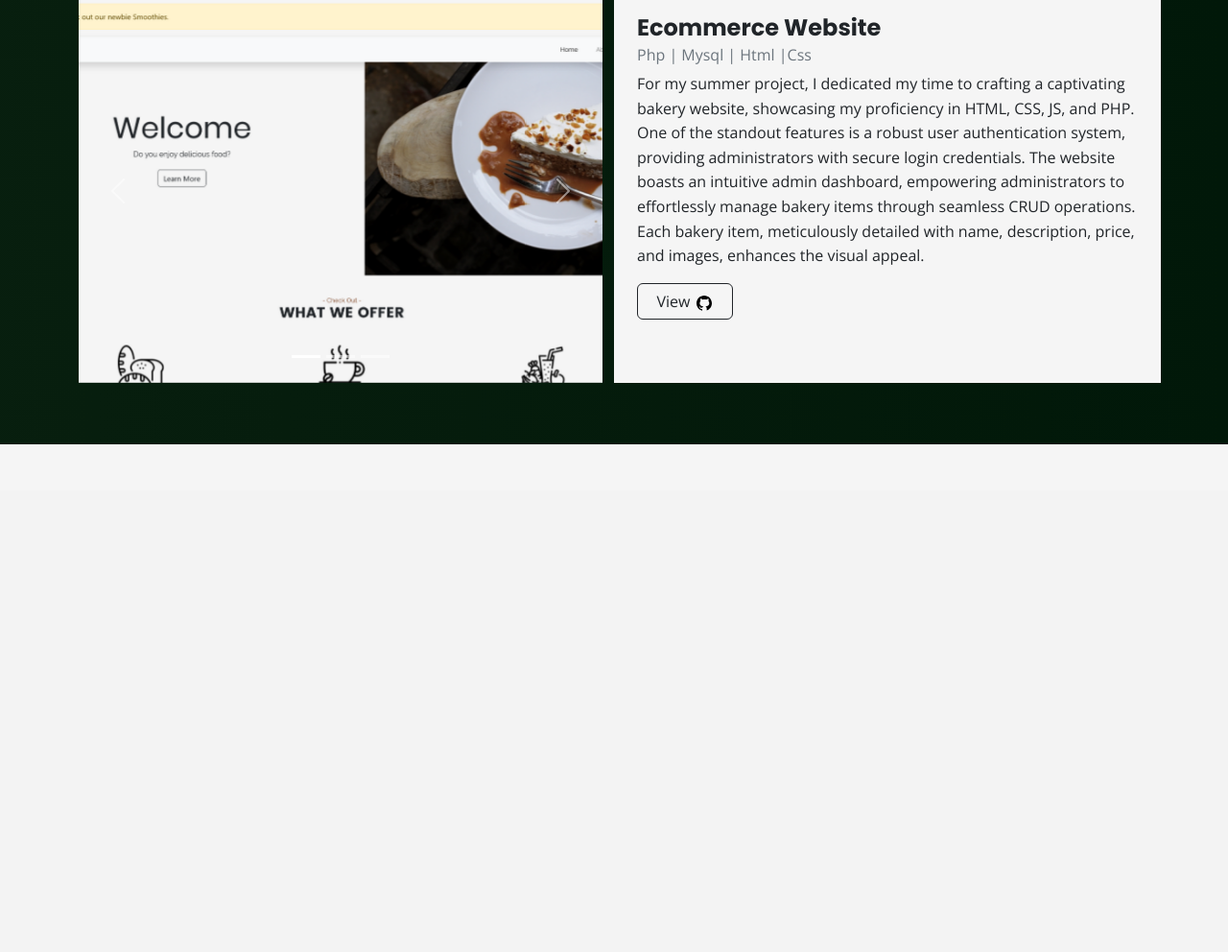
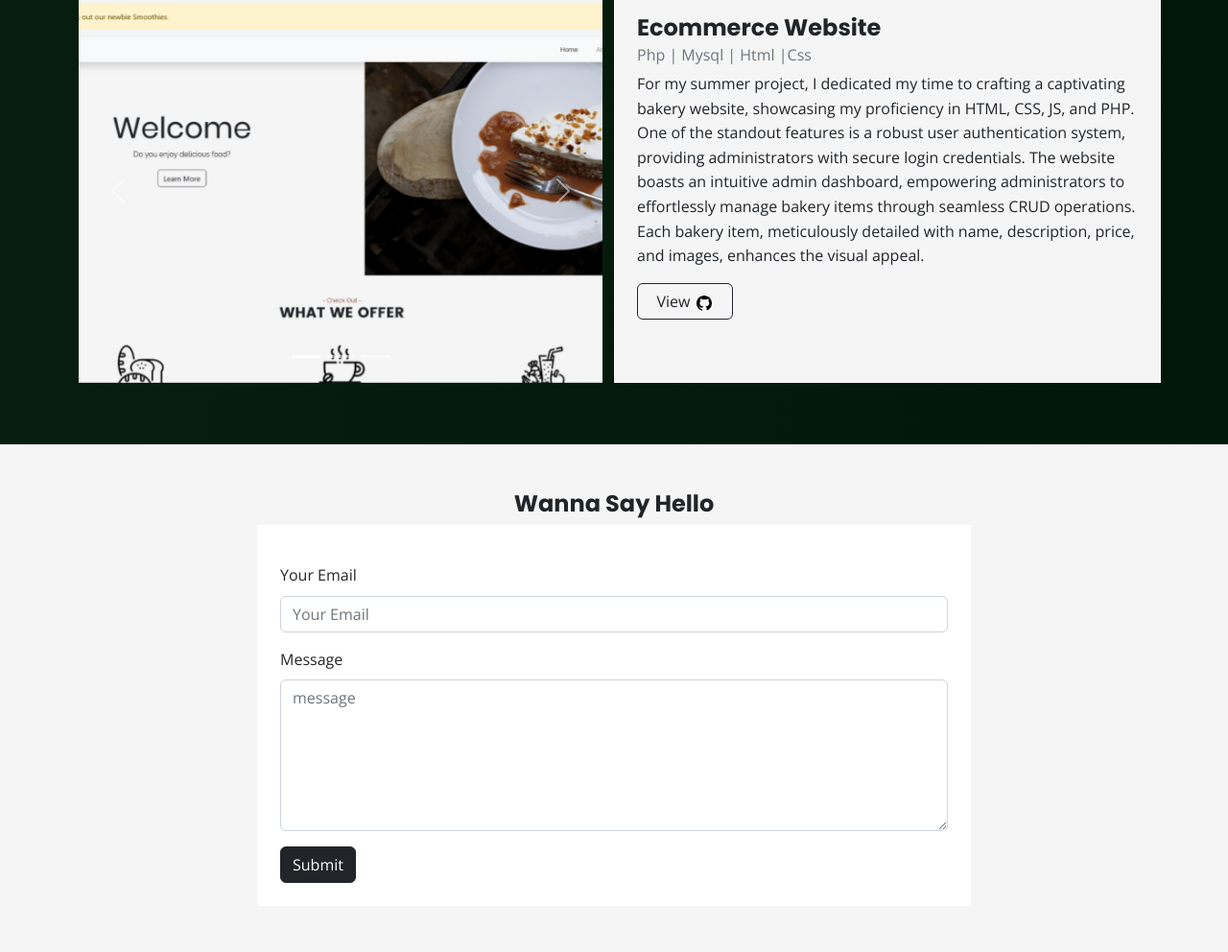
Before and after one commit to JoyeshShrestha/JoPortfolio, a Flask app: page / in a window 1280 px wide. Shown: the part 2662-3654 px from the top of the page at 96% size. Before the commit the page ends 3173 px from the top, so only its background shows below. Run offline with Flask 2, Linux system fonts and the light colour scheme; some libraries are stand-ins or nearby versions; some web fonts are replaced.

Commit message:
Added Contact

```diff
--- a/api/main.py
+++ b/api/main.py
@@ -1,4 +1,12 @@
-from flask import Flask, render_template, jsonify
+from flask import Flask, render_template, jsonify, request,url_for
+import smtplib
+import os
+from dotenv import load_dotenv
+load_dotenv()
+
+
+password = os.environ["email_password"]
+my_email = os.environ["email"]
 # from flask_bootstrap import Bootstrap5
 app= Flask(__name__)
 
@@ -6,8 +14,33 @@ app= Flask(__name__)
 # app.config['SECRET_KEY'] = '8BYkEfBA6O6donzWlSihBXox7C0sKR6b'
 # Bootstrap5(app)
 
-@app.route('/')
+def send_email(email,message):
+        try:
+            connection =smtplib.SMTP("smtp.gmail.com", port=587)
+
+            connection.starttls()
+            connection.login(user=my_email,password=password)
+            connection.sendmail(
+                from_addr = my_email,
+                to_addrs=my_email,
+                msg=f"Subject: This is from your Portfolio\n\nemail: {email}\n\nmessage: {message}\n")
+            connection.close()
+
+        except:
+            return False
+        else:
+            return True
+
+
+@app.route('/',methods=["GET","POST"])
 def hello_world():
+    if request.method == 'POST':
+        email = request.form['email']
+        message = request.form['message']
+        if send_email(email,message):
+            return f"<h1>Successfully sent</h1><a href='{url_for('hello_world')}'>Go back</a>"
+        else:
+            return f"<h1>Email Failed</h1><a href='{url_for('hello_world')}'>Go back</a>"
     return render_template("index.html")
 
 
--- a/api/templates/index.html
+++ b/api/templates/index.html
@@ -313,4 +313,33 @@
               </div>
             </div>
 </div>
+</div>
+<!-- Contact Me -->
+<div class="my-5 container">
+  <div class="text-center">
+      <h3 class="text-dark">Wanna Say Hello</h3>
+  </div>
+  <div class=" d-flex align-items-center justify-content-center">
+      <div class="bg-white col-md-8 col-sm-8">
+          <div class="p-4 rounded shadow-md">
+              <form action="{{ url_for('hello_world')}}" method="post">
+              <div class="mt-3">
+                  <label for="email" class="form-label">Your Email</label>
+                  <input type="text" name="email" class="form-control" placeholder="Your Email" required>
+              </div class="mt-3">
+
+              <div class="mt-3 mb-3">
+                  <label for="message" class="form-label" required>Message</label>
+                  <textarea name="message" cols="20" rows="6" class="form-control"
+                      placeholder="message"></textarea>
+              </div>
+              <button class="btn btn-dark">
+                  Submit
+              </button>
+            </form>
+          </div>
+      </div>
+  </div>
+</div>
+</div>
 {% endblock %}
```
Also changed, not shown: 1 other file.
